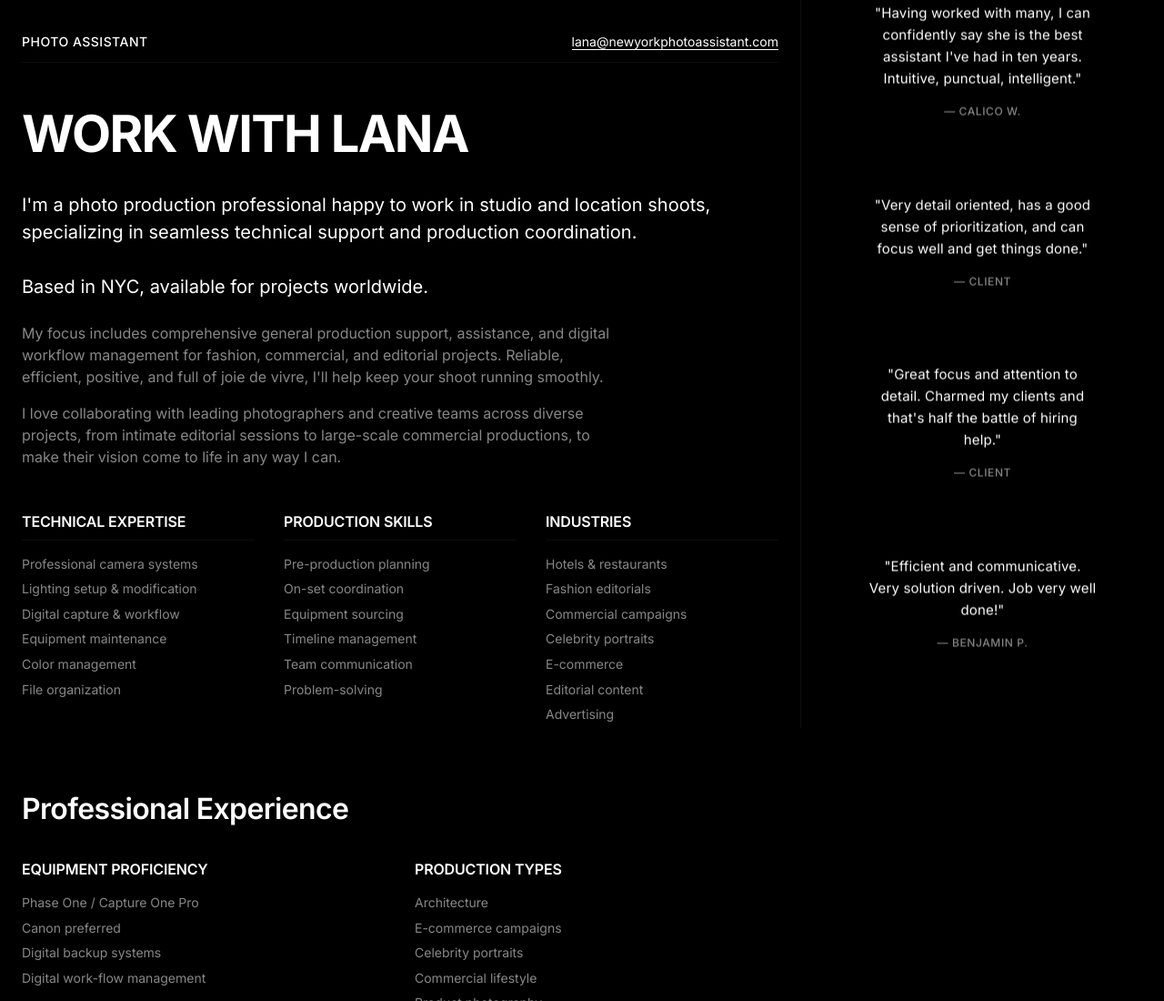
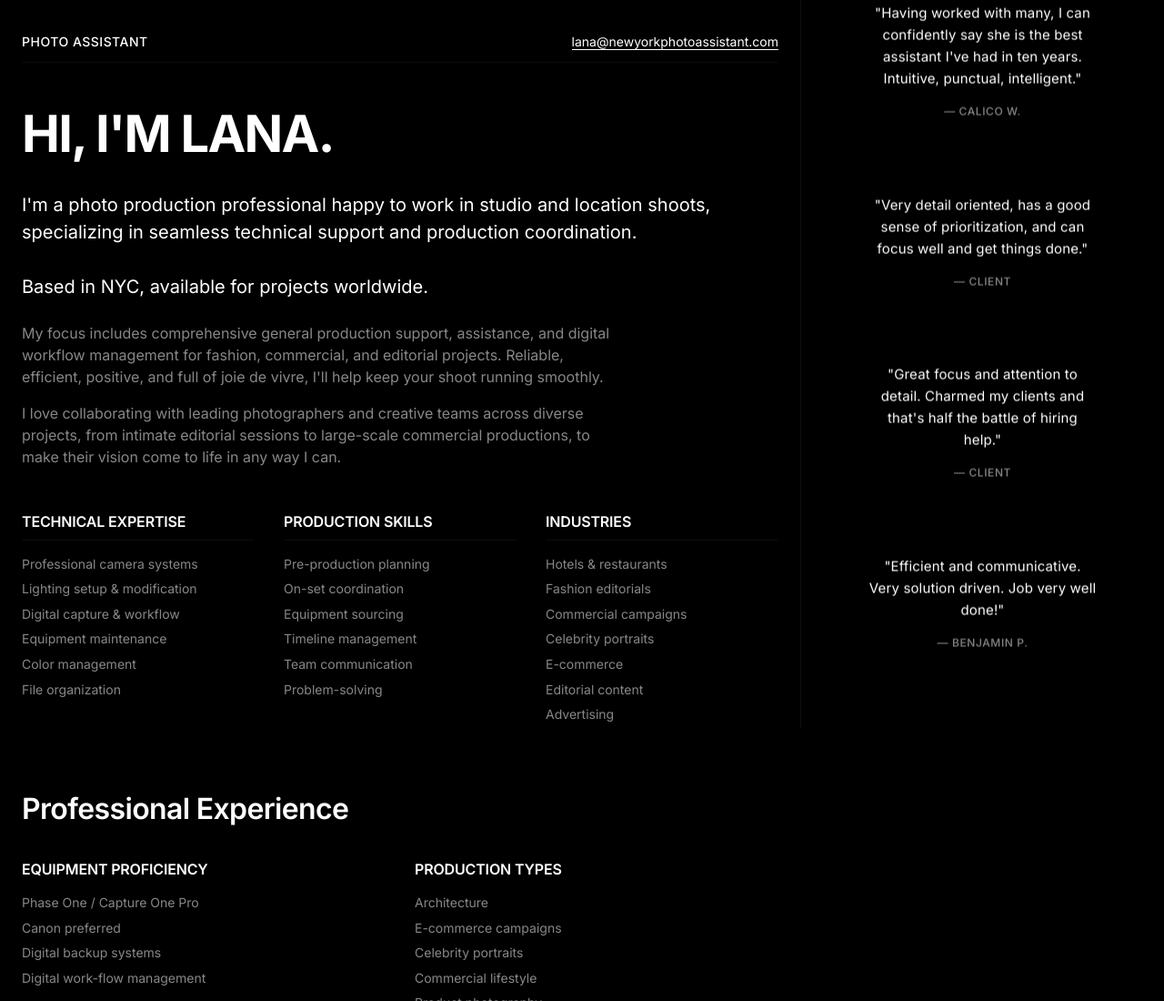
Before and after one commit to svetlanadubkova/newyorkphotoassistant, a plain HTML site: page index.html in a window 1280 px wide. Shown: the top 1100 px of the page at 91% size. Drawn offline with Linux system fonts and the light colour scheme.

Commit message:
Update index.html

```diff
--- a/index.html
+++ b/index.html
@@ -34,7 +34,7 @@
         <main>
           <section class="intro">
                 <div class="intro-text">
-                    <h1>WORK WITH LANA</h1>
+                    <h1>HI, I'M LANA.</h1>
                     <p class="bio">I'm a photo production professional happy to work in studio and location shoots, specializing in seamless technical support and production coordination. <br><br>Based in NYC, available for projects worldwide.</p>
 
                     <p class="specialty">My focus includes comprehensive general production support, assistance, and digital workflow management for fashion, commercial, and editorial projects. Reliable, efficient, positive, and full of joie de vivre, I'll help keep your shoot running smoothly.</p>
```
